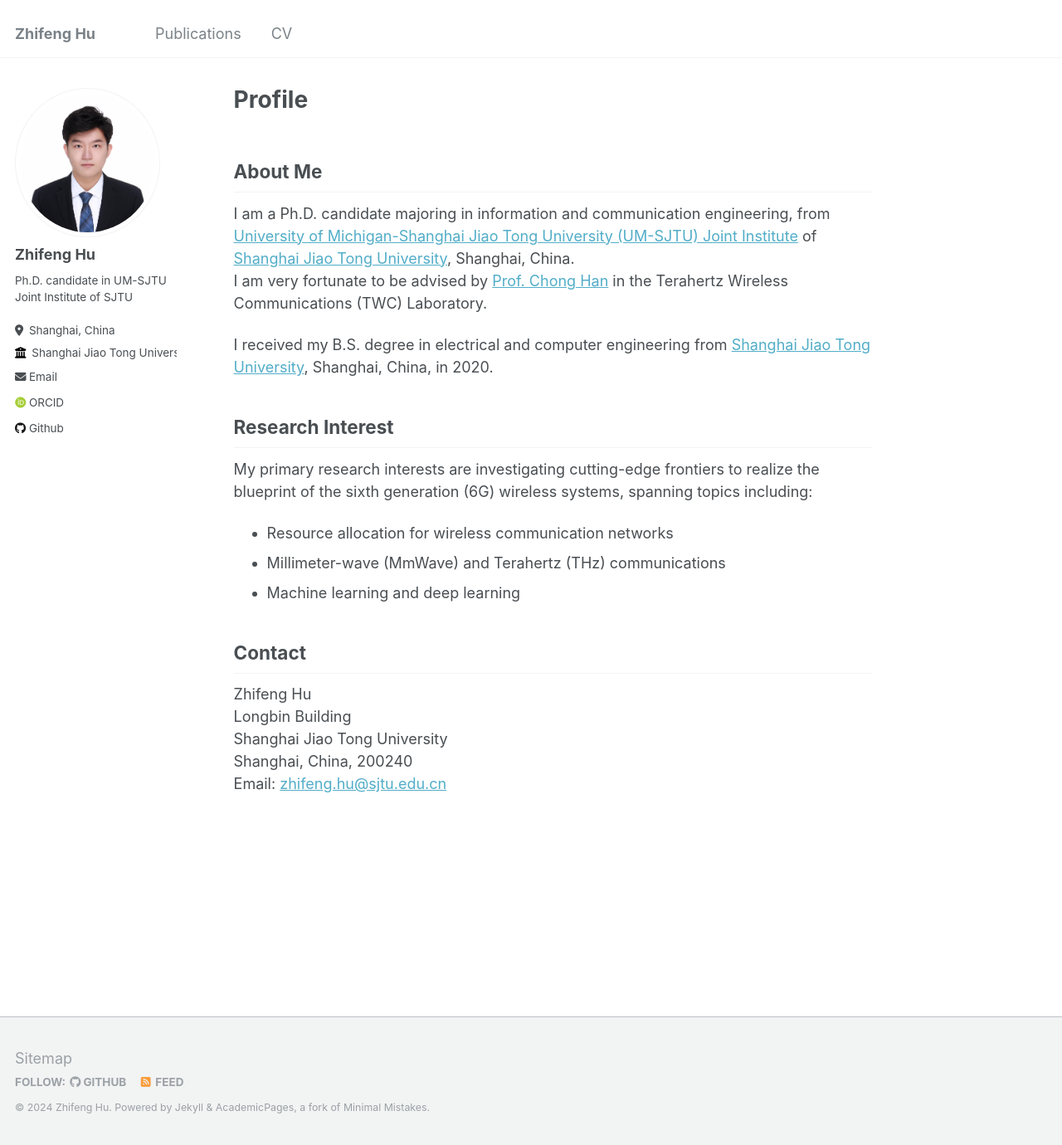
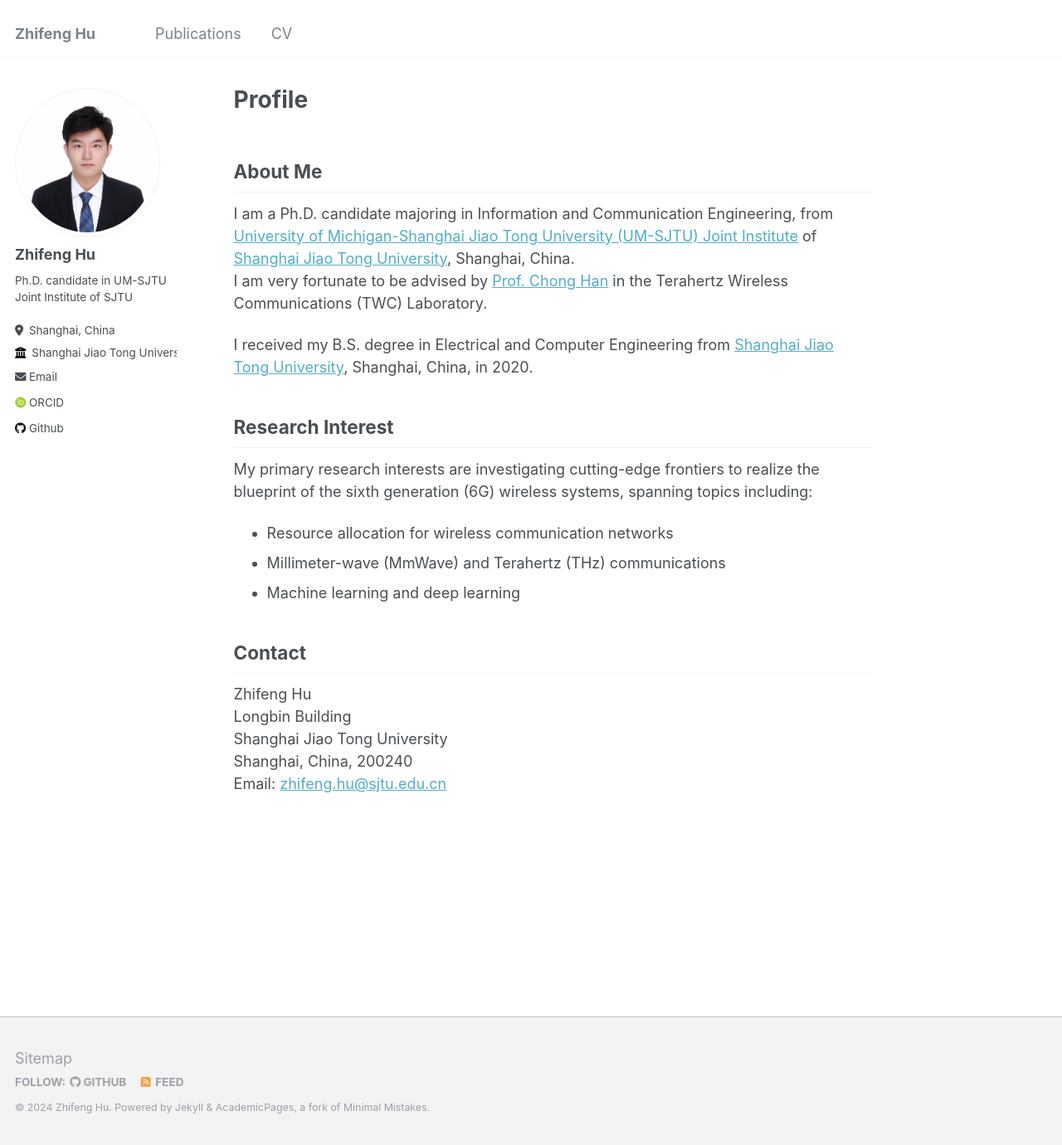
Before and after one commit to CantorHu/CantorHu.github.io, a Jekyll site: the page built from _pages/about.md, in a window 1280 px wide and 1380 px high. Shown: the whole window at 83% size. Built offline with Jekyll 4.4.1, drawn with Linux system fonts in a browser that asks for light colours; some web fonts are replaced.

```diff
--- a/_pages/about.md
+++ b/_pages/about.md
@@ -10,10 +10,10 @@ redirect_from:
 About Me
 -----
 
-I am a Ph.D. candidate majoring in information and communication engineering, from [University of Michigan-Shanghai Jiao Tong University (UM-SJTU) Joint Institute](https://www.ji.sjtu.edu.cn/) of [Shanghai Jiao Tong University](https://www.sjtu.edu.cn/), Shanghai, China.\
+I am a Ph.D. candidate majoring in Information and Communication Engineering, from [University of Michigan-Shanghai Jiao Tong University (UM-SJTU) Joint Institute](https://www.ji.sjtu.edu.cn/) of [Shanghai Jiao Tong University](https://www.sjtu.edu.cn/), Shanghai, China.\
 I am very fortunate to be advised by [Prof. Chong Han](https://sites.ji.sjtu.edu.cn/chonghan/) in the Terahertz Wireless Communications (TWC) Laboratory.
 
-I received my B.S. degree in electrical and computer engineering from [Shanghai Jiao Tong University](https://www.sjtu.edu.cn/), Shanghai, China, in 2020.
+I received my B.S. degree in Electrical and Computer Engineering from [Shanghai Jiao Tong University](https://www.sjtu.edu.cn/), Shanghai, China, in 2020.
 
 Research Interest
 -----
```
